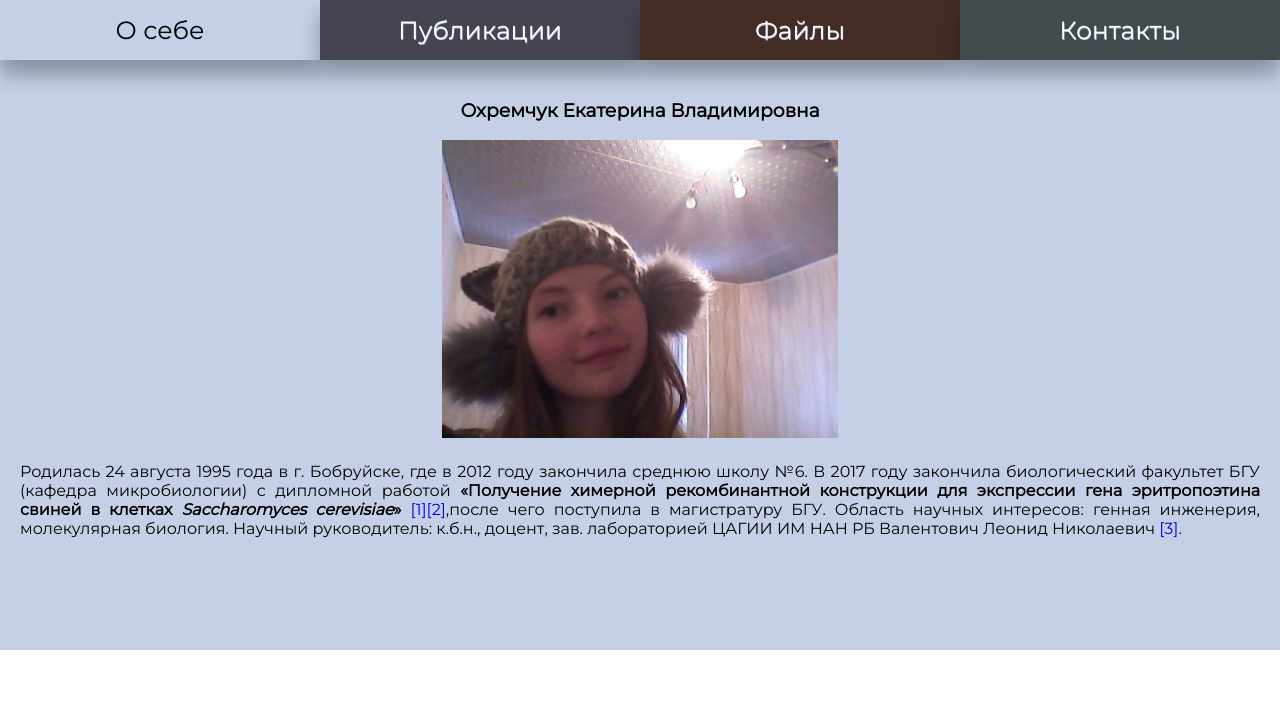
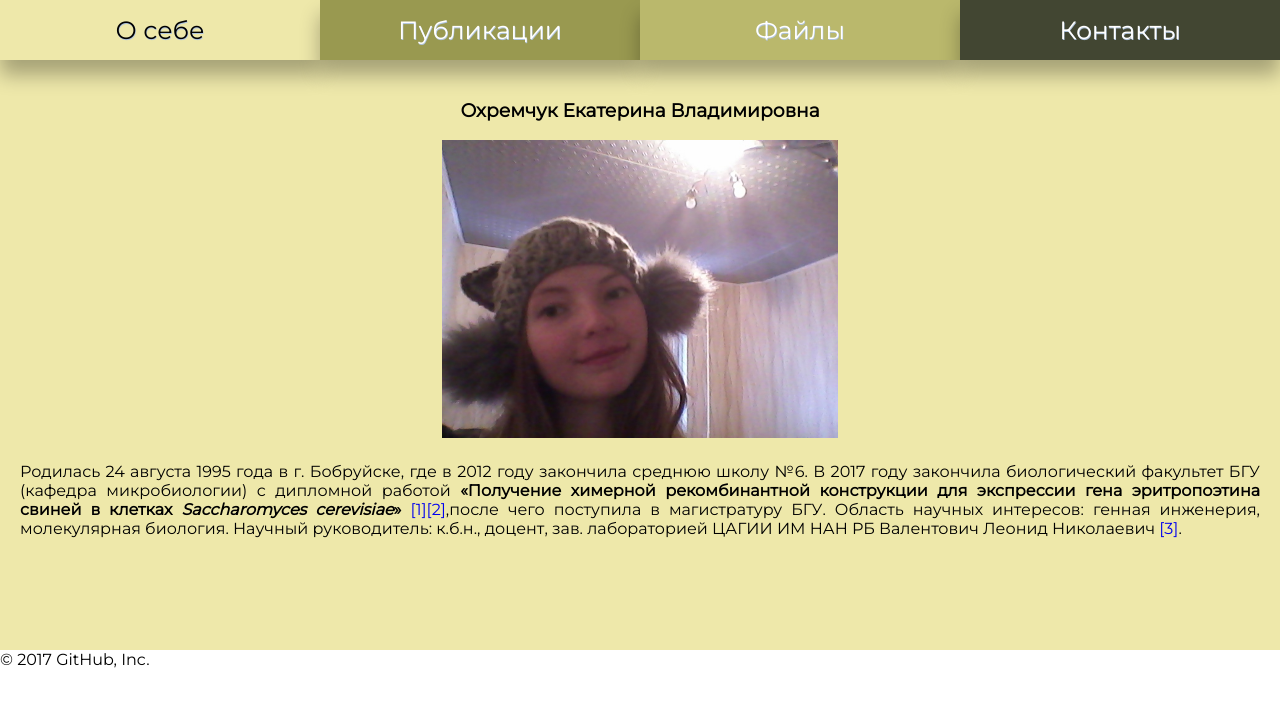
Before and after one commit to katerinaohr/masterbio, a plain HTML site: page index.html in a window 1280 px wide. Both pictures are taken after a click on the element "О себе". Drawn offline with Linux system fonts and the light colour scheme.

Commit message:
Update index.html

```diff
--- a/index.html
+++ b/index.html
@@ -4,12 +4,9 @@
 <style>
 @import url('https://fonts.googleapis.com/css?family=Montserrat');
 * {box-sizing: border-box;}
-
 a {text-decoration: none;}
-
 body {margin: 0;
     font-family: 'Montserrat', sans-serif;}
-
 /*columns */
 .column {
     float: left;
@@ -21,22 +18,17 @@ body {margin: 0;
     cursor: pointer;
     color: white;
 	box-shadow: 0 15px 20px rgba(0, 0, 0, 0.3);}
-
 .containerTab {
     padding: 20px;
     color: white;
 	text-align: justify;
-
-
 }
-
 /* Clear floats after the columns */
 .row:after {
     content: "";
     display: table;
     clear: both;
 }
-
 /* Closable button inside the container tab */
 .closebtn {
     float: right;
@@ -49,22 +41,22 @@ body {margin: 0;
 <body>
 <!-- Three columns -->
 <div class="row">
-  <div class="column" onclick="openTab('b1');" style="background:#c5d0e6;">
+  <div class="column" onclick="openTab('b1');" style="background:#eee8aa;">
     <font color=black>О себе</font>
   </div>
-  <div class="column" onclick="openTab('b2');" style="background:#464451;">
+  <div class="column" onclick="openTab('b2');" style="background:	#999950;">
     Публикации
   </div>
-  <div class="column" onclick="openTab('b3');" style="background:#442d25;">
+  <div class="column" onclick="openTab('b3');" style="background:		#bab86c;">
     Файлы
   </div>
-  <div class="column" onclick="openTab('b4');" style="background:#414a4c;">
+  <div class="column" onclick="openTab('b4');" style="background:#424632;">
     Контакты
   </div>
 </div>
 
 <!-- Full-width columns: (hidden by default) -->
-<div id="b1" class="containerTab" style="display:none;background:#c5d0e6;">
+<div id="b1" class="containerTab" style="display:none;background:#eee8aa;">
     <span><h3 font-family: 'Times New Roman'; align=center><font color=black>Охремчук Екатерина Владимировна</font></h3><h3 align=center><img id="myImg" src="main.jpg" width="32%" height="24%" ></h3></span>
  <p> <font color=black>Родилась 24 августа 1995 года в г. Бобруйске, где в 2012 году закончила среднюю школу №6.
 В 2017 году закончила биологический факультет БГУ (кафедрa микробиологии) с дипломной работой
@@ -74,17 +66,17 @@ body {margin: 0;
 	title=Валентович&nbspЛ.Н.>[3]</a>.</font></p><br><br><br><br>
 </div>
 
-<div id="b2" class="containerTab" style="display:none;background:#464451">
+<div id="b2" class="containerTab" style="display:none;background:	#999950">
     <h2 align=center>Список опубликованных работ</h2>
   <p>Колковская, Е. В. <b>Создание генетических конструкций для получения эритропоэтина свиней в клетках <i>Esсherichia coli</i> и <i>Saccharomyces cerevisiae</i></b> / Е. В. Колковская, С. Г. Голенченко, В. А. Прокулевич // Современные проблемы биохимии и молекулярной биологии: материалы III междунар. конф. молодых ученых, Гродно, 11-12 мая 2017 г. / НАН Беларуси; редкол.: Л. И. Надольник [и др.]. – Гродно, 2017. – С. 163-165. <a text aligh=center target="_blank" href="grodno.pdf"	title=открыть&nbspстатью><font color=#bbbbbb>[pdf]</font></a></p>
 <p>Колковская, Е. В. <b>Создание конструкции для экспрессии белка эритропоэтина в клетках дрожжей</b> / Е. В. Колковская, С. Г. Голенченко, В. А. Прокулевич // Биология наука 21 века: материалы 21 междунар. Пущинской школы-конф. молодых ученых, Пущино, 17-21 апреля 2017 г. – ФГБУН Пущинский научный центр РАН. – Пущино, 2017. – С. 168. <a text aligh=center target="_blank" href="moscow.pdf"	title=открыть&nbspстатью><font color=#bbbbbb>[pdf]</font></a><br><br><br><br><br><br><br><br><br><br><br><br><br><br><br><br><br><br><br></div>
 
-<div id="b3" class="containerTab" style="display:none;background:#442d25">
+<div id="b3" class="containerTab" style="display:none;background:#bab86c">
     <h2 align=center>Файлы для кандидатского экзамена по информатике</h2>
   <p><br><br><br><br><br><br><br><br><br><br><br><br><br><br><br><br><br><br><br><br><br><br><br><br><br></p>
 </div>
 
-<div id="b4" class="containerTab" style="display:none;background:#414a4c">
+<div id="b4" class="containerTab" style="display:none;background:#424632">
    <h2 align=center>Контактная информация</h2>
   <p><a href="mailto:katerinakolkovskaya@gmail.com"><font color=white>E-mail: katerinakolkovskaya@gmail.com</font></a></p>
 	<p><a href="tel:+375257668053"><font color=white>моб. тел. +375 (25) 766 80 53 life:)</font></a></p><br><br><br><br><br><br><br><br><br><br><br><br><br><br><br><br><br><br><br><br><br><br>
@@ -103,3 +95,4 @@ function openTab(tabName) {
 
 </body>
 </html>
+© 2017 GitHub, Inc.
```
